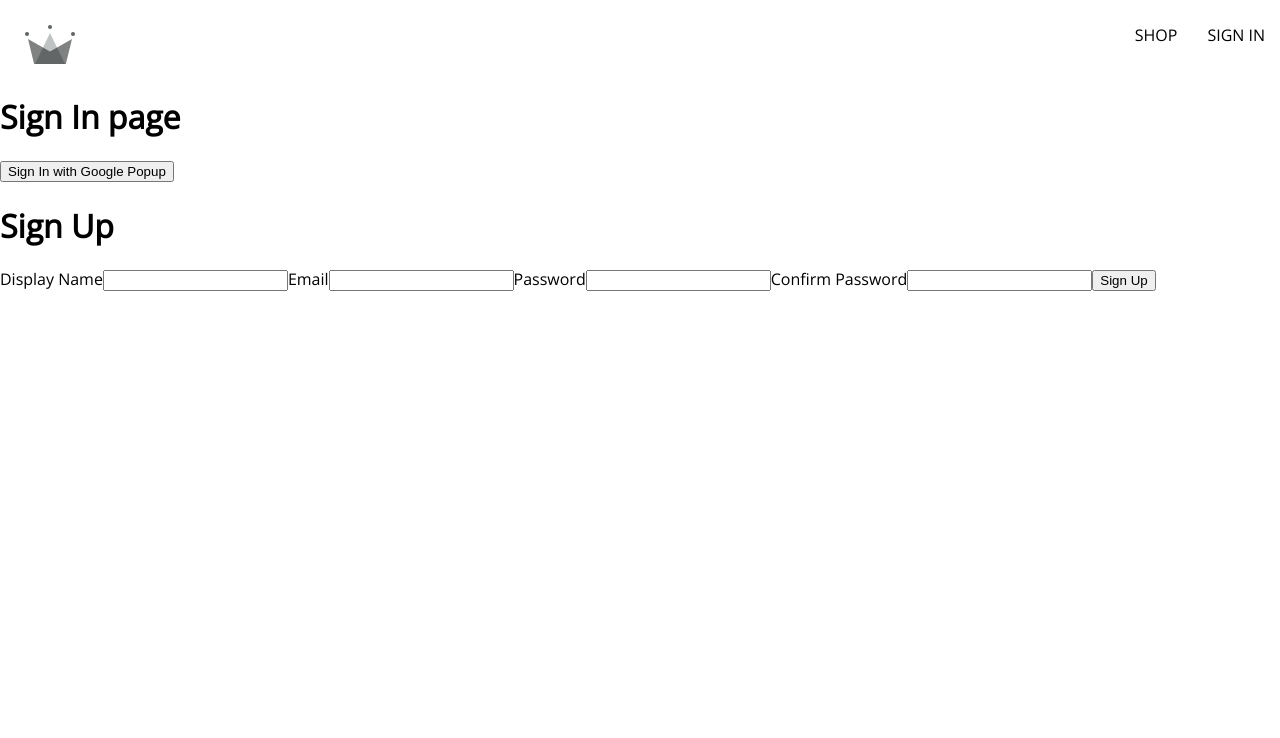
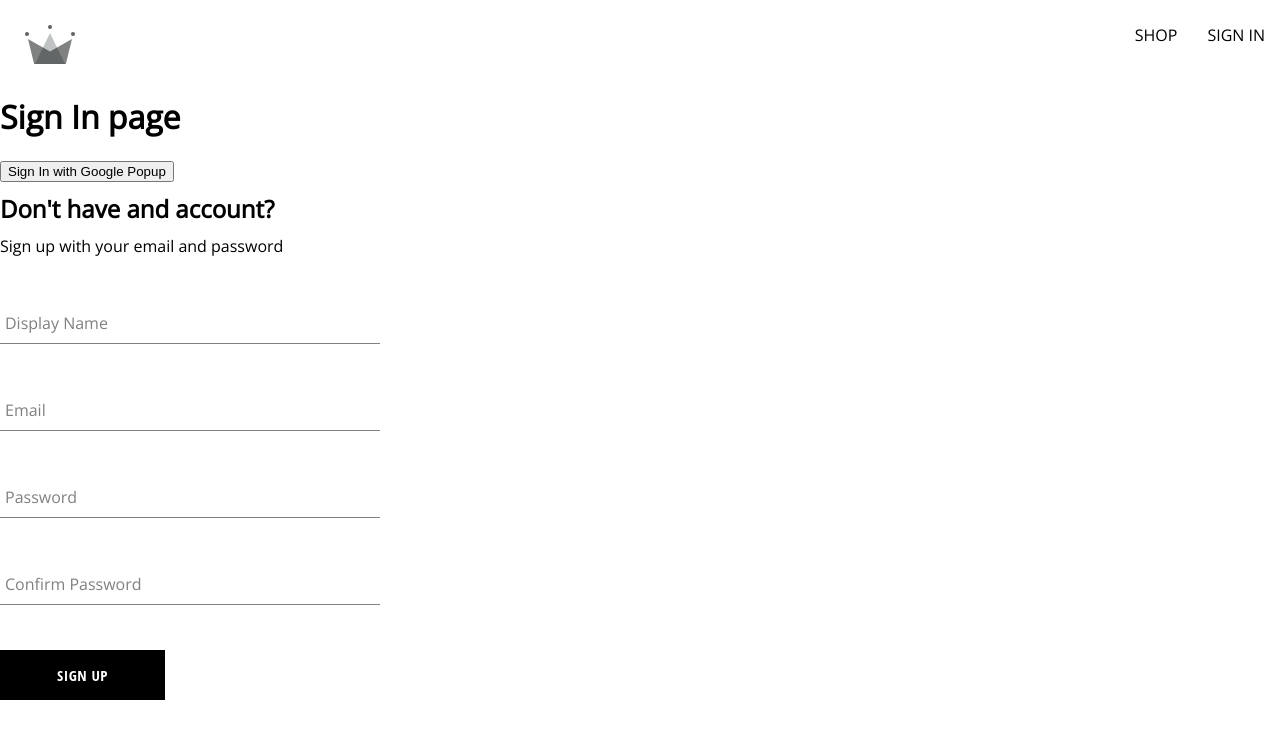
Before and after one commit to boku1986/crwn-clothing, a React (Create React App) app: page /sign-in in a window 1280 px wide. Shown: the top 738 px of the page. Built offline with nearby package versions, Linux system fonts and the light colour scheme.

Commit message:
form input component, sign up and button

```diff
--- /dev/null
+++ b/src/components/button/button.component.jsx
@@ -0,0 +1,17 @@
+import "./button.styles.scss";
+
+const BUTTON_TYPE_CLASSES = {
+  google: "google-sign-in",
+  inverted: "inverted",
+};
+const Button = ({ children, buttonType, ...otherProps }) => {
+  return (
+    <button
+      className={`button-container ${BUTTON_TYPE_CLASSES[buttonType]}`}
+      {...otherProps}
+    >
+      {children}
+    </button>
+  );
+};
+export default Button;
--- /dev/null
+++ b/src/components/button/button.styles.scss
@@ -0,0 +1,46 @@
+.button-container {
+  min-width: 165px;
+  width: auto;
+  height: 50px;
+  letter-spacing: 0.5px;
+  line-height: 50px;
+  padding: 0 35px 0 35px;
+  font-size: 15px;
+  background-color: black;
+  color: white;
+  text-transform: uppercase;
+  font-family: 'Open Sans Condensed';
+  font-weight: bolder;
+  border: none;
+  cursor: pointer;
+  display: flex;
+  justify-content: center;
+
+  &:hover {
+    background-color: white;
+    color: black;
+    border: 1px solid black;
+  }
+
+  &.google-sign-in {
+    background-color: #4285f4;
+    color: white;
+
+    &:hover {
+      background-color: #357ae8;
+      border: none;
+    }
+  }
+
+  &.inverted {
+    background-color: white;
+    color: black;
+    border: 1px solid black;
+
+    &:hover {
+      background-color: black;
+      color: white;
+      border: none;
+    }
+  }
+}
--- /dev/null
+++ b/src/components/form-input/form-input.component.jsx
@@ -0,0 +1,19 @@
+import "./form-input.styles.scss";
+
+const FormInput = ({ label, ...otherProps }) => {
+  return (
+    <div className="group">
+      <input className="form-input" {...otherProps} />
+      {label && (
+        <label
+          className={`${
+            otherProps.value.length ? "shrink" : ""
+          } form-input-label`}
+        >
+          {label}
+        </label>
+      )}
+    </div>
+  );
+};
+export default FormInput;
--- /dev/null
+++ b/src/components/form-input/form-input.styles.scss
@@ -0,0 +1,54 @@
+$sub-color: grey;
+$main-color: black;
+
+@mixin shrinkLabel {
+  top: -14px;
+  font-size: 12px;
+  color: $main-color;
+}
+
+.group {
+  position: relative;
+  margin: 45px 0;
+
+  .form-input {
+    background: none;
+    background-color: white;
+    color: $sub-color;
+    font-size: 18px;
+    padding: 10px 10px 10px 5px;
+    display: block;
+    width: 100%;
+    border: none;
+    border-radius: 0;
+    border-bottom: 1px solid $sub-color;
+    margin: 25px 0;
+
+    &:focus {
+      outline: none;
+    }
+
+    &:focus ~ .form-input-label {
+      @include shrinkLabel();
+    }
+  }
+
+  input[type='password'] {
+    letter-spacing: 0.3em;
+  }
+
+  .form-input-label {
+    color: $sub-color;
+    font-size: 16px;
+    font-weight: normal;
+    position: absolute;
+    pointer-events: none;
+    left: 5px;
+    top: 10px;
+    transition: 300ms ease all;
+
+    &.shrink {
+      @include shrinkLabel();
+    }
+  }
+}
--- a/src/components/sign-up-form/sign-up-form.component.jsx
+++ b/src/components/sign-up-form/sign-up-form.component.jsx
@@ -1,8 +1,11 @@
 import { useState } from "react";
+import "./sign-up-form.styles.scss";
 import {
   createAuthUserWithEmailAndPassword,
   createUserDocumentFromAuth,
 } from "../../utils/firebase/firebase.utils";
+import FormInput from "../form-input/form-input.component";
+import Button from "../button/button.component";
 
 const defaultFormFields = {
   displayName: "",
@@ -35,53 +38,53 @@
       if (error.code === "auth/email-already-in-use") {
         alert("Email already in use");
       } else {
-        console.log("Error creating user", error);
+        console.error("Error creating user", error);
       }
     }
   };
 
-  console.log(formFields);
   const handleChange = (event) => {
     const { name, value } = event.target;
     setFormFields({ ...formFields, [name]: value });
   };
   return (
-    <div>
-      <h1>Sign Up</h1>
+    <div className='sign-up-container'>
+      <h2>Don't have and account?</h2>
+      <span>Sign up with your email and password</span>
       <form onSubmit={handleSubmit}>
-        <label>Display Name</label>
-        <input
+        <FormInput
+          label="Display Name"
           type="text"
           required
           onChange={handleChange}
           name="displayName"
           value={displayName}
         />
-        <label>Email</label>
-        <input
+        <FormInput
+          label="Email"
           type="email"
           required
           onChange={handleChange}
           name="email"
           value={email}
         />
-        <label>Password</label>
-        <input
+        <FormInput
+          label="Password"
           type="password"
           required
           onChange={handleChange}
           name="password"
           value={password}
         />
-        <label>Confirm Password</label>
-        <input
+        <FormInput
+          label="Confirm Password"
           type="password"
           required
           onChange={handleChange}
           name="confirmPassword"
           value={confirmPassword}
         />
-        <button type="submit">Sign Up</button>
+        <Button type="submit">Sign Up</Button>
       </form>
     </div>
   );
--- /dev/null
+++ b/src/components/sign-up-form/sign-up-form.styles.scss
@@ -0,0 +1,9 @@
+.sign-up-container{
+  display: flex;
+  flex-direction: column;
+  width: 380px;
+
+  h2 {
+    margin: 10px 0;
+  }
+}
--- a/src/utils/firebase/firebase.utils.js
+++ b/src/utils/firebase/firebase.utils.js
@@ -5,6 +5,7 @@
   GoogleAuthProvider,
   signInWithPopup,
   signInWithRedirect,
+  signInWithEmailAndPassword
 } from "firebase/auth";
 import { doc, getDoc, getFirestore, setDoc } from "firebase/firestore";
 
@@ -63,3 +64,8 @@
   if (!email || !password) return;
   return await createUserWithEmailAndPassword(auth, email, password);
 };
+
+export const signInAuthUserWithEmailAndPassword = async (email, password) => {
+  if (!email || !password) return;
+  return await signInWithEmailAndPassword(auth, email, password);
+}
```
